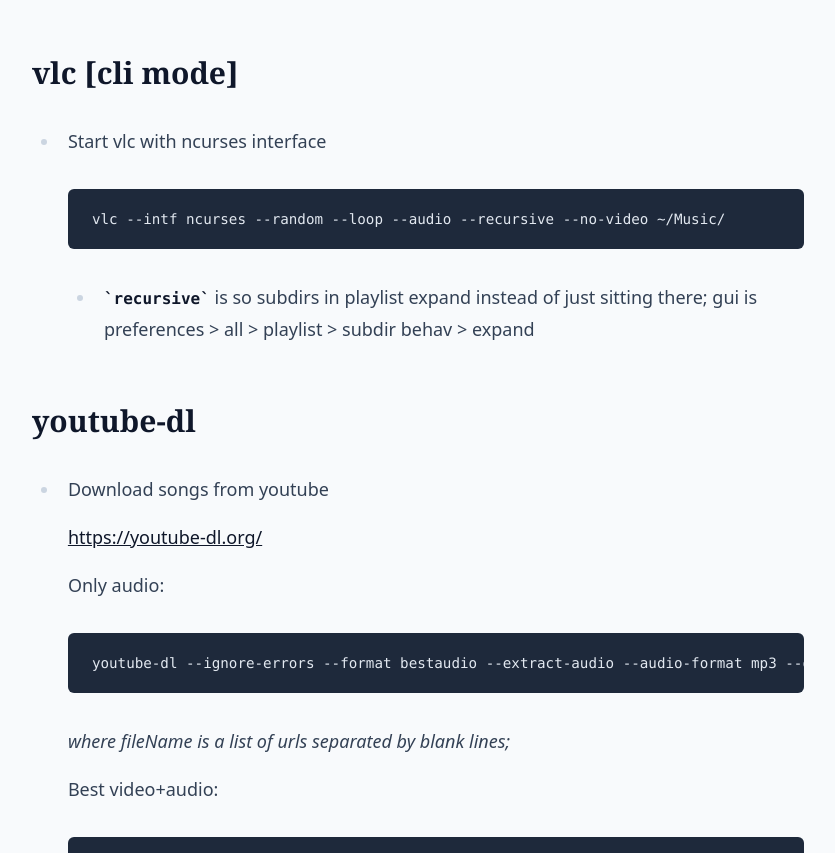
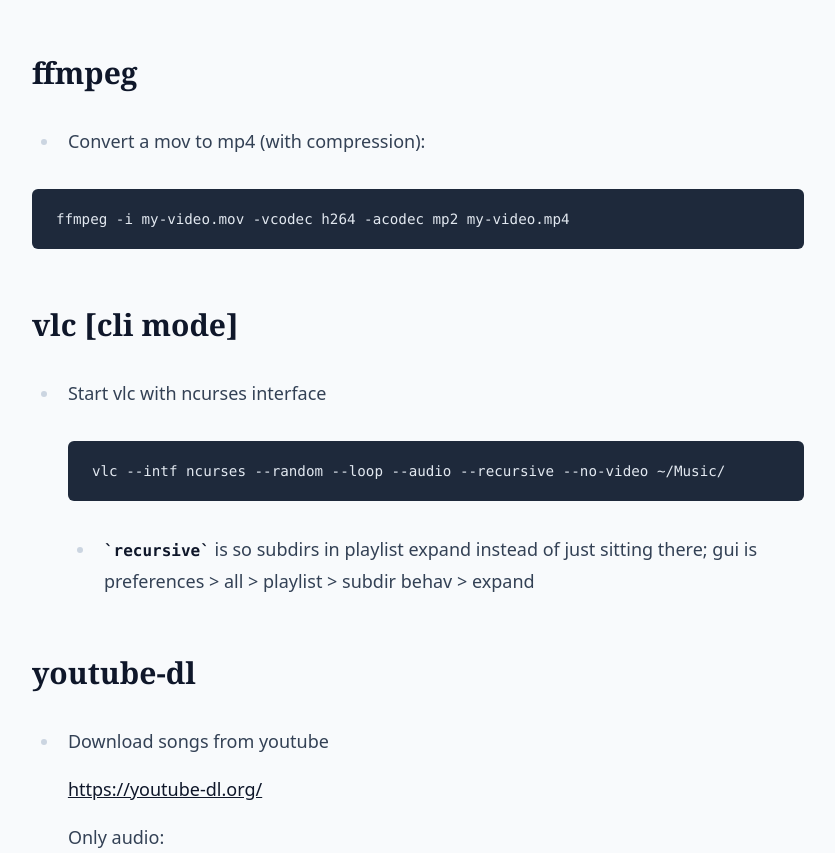
Before and after one commit to EMPAT94/empat94.github.io, an Eleventy site: page src/notes/shell.md in a window 1280 px wide. Shown: the part 9289-10142 px from the top of the page, without its empty margins (222-1057 px from the left). Built offline with nearby package versions, Linux system fonts and the light colour scheme; Eleventy itself is replaced by a stand-in of ours; code samples lack their colours; files that its build step writes are made by us from their sources.

Commit message:
Update notes

````diff
--- a/src/notes/shell.md
+++ b/src/notes/shell.md
@@ -325,6 +325,14 @@
   This is an example email.
   ```
 
+## ffmpeg
+
+- Convert a mov to mp4 (with compression):
+
+```shell
+ffmpeg -i my-video.mov -vcodec h264 -acodec mp2 my-video.mp4
+```
+
 ## vlc [cli mode]
 
 - Start vlc with ncurses interface
````
